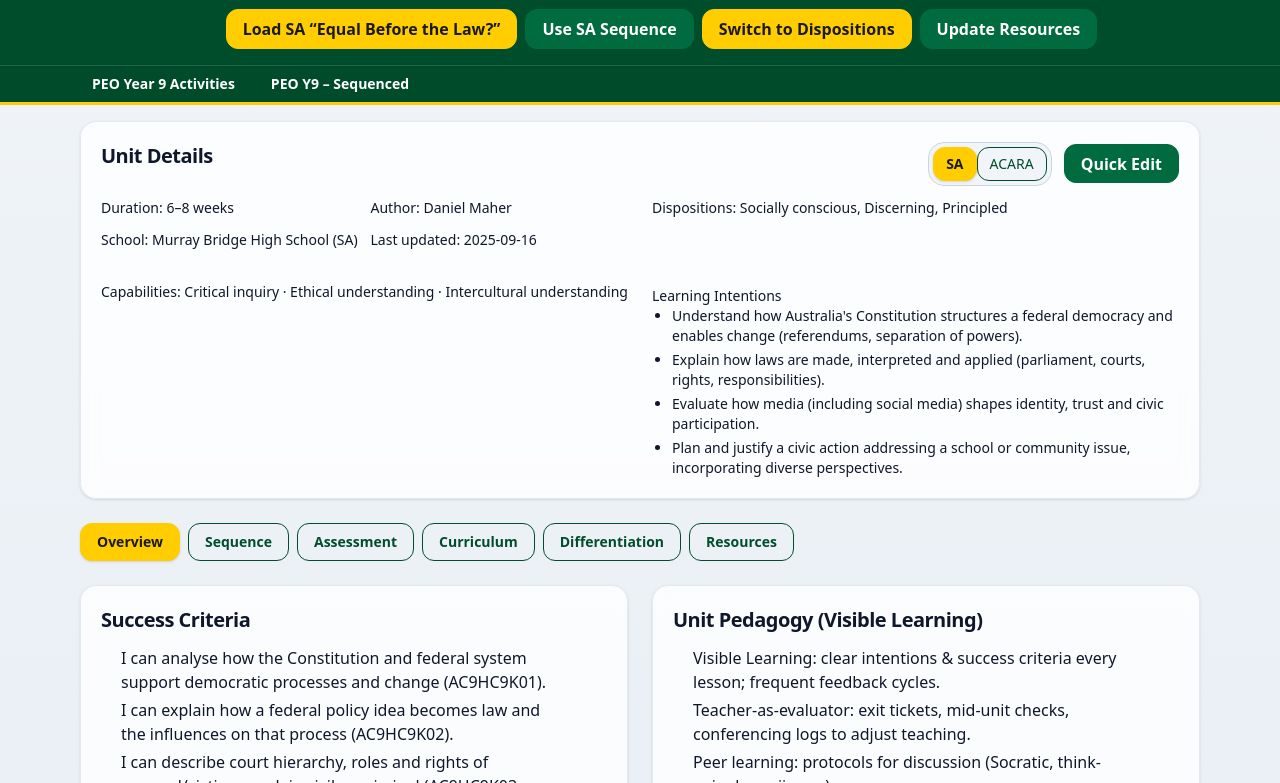
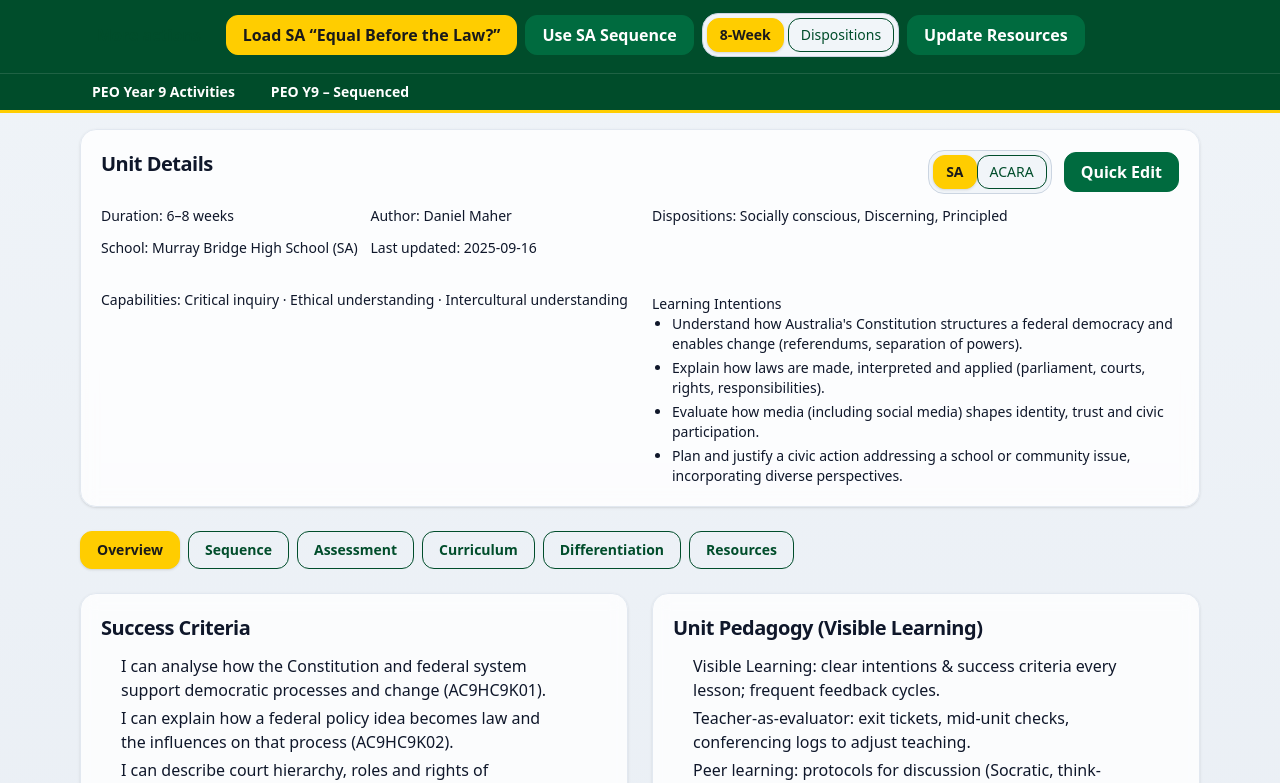
Before and after one commit to dmaher42/Democracy-v2, a plain HTML site: page index.htm in a window 1280 px wide. Shown: the part 255-1038 px from the top of the page. Drawn offline with nearby package versions, Linux system fonts and the light colour scheme.

Commit message:
Add view tabs with accessibility enhancements

```diff
--- a/index.htm
+++ b/index.htm
@@ -42,9 +42,41 @@
           Load SA “Equal Before the Law?”
         </button>
         <button id="toggleSequenceBtn" class="btn btn-secondary focus-ring">4-Week SA Curriculum</button>
-        <button id="toggleViewBtn" class="btn btn-secondary focus-ring" aria-pressed="false">
-          Switch to Dispositions
-        </button>
+        <div
+          class="inline-flex flex-wrap gap-1 rounded-2xl border border-slate-300 bg-slate-100 p-1"
+          id="viewToggle"
+          role="tablist"
+          aria-label="View toggle"
+          aria-orientation="horizontal"
+          data-view-tablist
+        >
+          <button
+            type="button"
+            id="viewTab-8week"
+            class="px-3 py-1.5 text-sm font-semibold rounded-xl tab shadow focus-ring"
+            role="tab"
+            aria-selected="true"
+            aria-controls="weekView"
+            tabindex="0"
+            data-view-tab="8week"
+            data-view-target="weekView"
+          >
+            8-Week
+          </button>
+          <button
+            type="button"
+            id="viewTab-dispositions"
+            class="px-3 py-1.5 text-sm rounded-xl tab focus-ring"
+            role="tab"
+            aria-selected="false"
+            aria-controls="dispView"
+            tabindex="-1"
+            data-view-tab="dispositions"
+            data-view-target="dispView"
+          >
+            Dispositions
+          </button>
+        </div>
         <button id="bulkResBtn"
           class="btn btn-secondary focus-ring"
           title="Bulk update Resources">
@@ -90,7 +122,14 @@
   </script>
 
   <main id="main" role="main" class="max-w-6xl mx-auto p-4">
-    <section id="weekView" class="space-y-6">
+    <section
+      id="weekView"
+      class="space-y-6"
+      role="tabpanel"
+      aria-labelledby="viewTab-8week"
+      data-view-panel="8week"
+      tabindex="0"
+    >
       <!-- Unit Details Card -->
       <section class="bg-white/80 backdrop-blur rounded-2xl shadow p-5 border border-slate-200">
         <div class="flex items-start justify-between gap-4">
@@ -193,7 +232,16 @@
       </div>
     </section>
 
-    <section id="dispView" class="space-y-6" hidden aria-hidden="true">
+    <section
+      id="dispView"
+      class="space-y-6"
+      role="tabpanel"
+      aria-labelledby="viewTab-dispositions"
+      data-view-panel="dispositions"
+      hidden
+      aria-hidden="true"
+      tabindex="-1"
+    >
       <section class="bg-white/80 backdrop-blur rounded-2xl shadow p-5 border border-slate-200">
         <div class="flex items-start justify-between gap-4">
           <div>
--- a/js/view-toggle.js
+++ b/js/view-toggle.js
@@ -1,62 +1,68 @@
 (function(){
-  const VIEW_KEY = 'y9_view'; // localStorage key
+  const VIEW_KEY = 'y9_view';
+  const VALID_VIEWS = ['8week', 'dispositions'];
+  const VIEW_SET = new Set(VALID_VIEWS);
+  const DEFAULT_VIEW = '8week';
 
-  const $ = (s, r=document) => r.querySelector(s);
+  const $ = (selector, root = document) => root.querySelector(selector);
+  const $$ = (selector, root = document) => Array.prototype.slice.call(root.querySelectorAll(selector));
 
-  // Try to style-match the existing "Load" button by cloning its classes
-  function styleMatchLoadButton() {
-    const loadBtn = Array.from(document.querySelectorAll('button, .btn, .button'))
-      .find(b => /\bload\b/i.test(b.textContent || ''));
-    const toggle = $('#toggleViewBtn');
-    if (loadBtn && toggle) {
-      toggle.className = ''; // reset
-      loadBtn.classList.forEach(c => toggle.classList.add(c));
+  function normaliseView(value) {
+    return (value || '').toLowerCase();
+  }
+
+  function asView(value) {
+    const view = normaliseView(value);
+    return VIEW_SET.has(view) ? view : '';
+  }
+
+  function getHashTarget() {
+    if (!location.hash) return null;
+    const raw = location.hash.slice(1);
+    if (!raw) return null;
+    let id = raw;
+    try {
+      id = decodeURIComponent(raw);
+    } catch {}
+    if (!id) return null;
+    return document.getElementById(id);
+  }
+
+  function viewFromHash() {
+    const target = getHashTarget();
+    if (!target) return '';
+    const panel = target.closest('[data-view-panel]');
+    if (!panel) return '';
+    return asView(panel.getAttribute('data-view-panel'));
+  }
+
+  function viewFromQuery() {
+    try {
+      const url = new URL(location.href);
+      return asView(url.searchParams.get('view'));
+    } catch {
+      return '';
+    }
+  }
+
+  function viewFromStorage() {
+    try {
+      return asView(localStorage.getItem(VIEW_KEY));
+    } catch {
+      return '';
     }
   }
 
   function getInitialView() {
-    // 1) URL param
-    try {
-      const q = new URL(location.href).searchParams.get('view');
-      if (q === '8week' || q === 'dispositions') return q;
-    } catch {}
-    // 2) Stored
-    try {
-      const saved = localStorage.getItem(VIEW_KEY);
-      if (saved === '8week' || saved === 'dispositions') return saved;
-    } catch {}
-    // 3) Default
-    return '8week';
+    return viewFromHash() || viewFromQuery() || viewFromStorage() || DEFAULT_VIEW;
   }
 
-  function setSectionVisible(el, on) {
-    if (!el) return;
-    el.hidden = !on;
-    el.setAttribute('aria-hidden', String(!on));
-  }
-
-  async function fetchJSON(path) {
-    const res = await fetch(path, { cache: 'no-store' });
-    if (!res.ok) throw new Error('Failed to fetch ' + path);
-    return res.json();
-  }
-
-  // Optional hooks if you have renderers and JSON paths
-  async function renderIfAvailable(view) {
-    if (view === '8week') {
-      if (typeof window.render8Week === 'function') {
-        if (!window.DATA_8WEEK && window.DATA_8WEEK_PATH) {
-          try { window.DATA_8WEEK = await fetchJSON(window.DATA_8WEEK_PATH); } catch {}
-        }
-        try { window.render8Week(window.DATA_8WEEK); } catch {}
-      }
-    } else {
-      if (typeof window.renderDispositions === 'function') {
-        if (!window.DATA_DISP && window.DATA_DISP_PATH) {
-          try { window.DATA_DISP = await fetchJSON(window.DATA_DISP_PATH); } catch {}
-        }
-        try { window.renderDispositions(window.DATA_DISP); } catch {}
-      }
+  function focusWithoutScroll(el) {
+    if (!el || typeof el.focus !== 'function') return;
+    try {
+      el.focus({ preventScroll: true });
+    } catch {
+      el.focus();
     }
   }
 
@@ -68,39 +74,179 @@
     } catch {}
   }
 
-  async function applyView(view) {
-    const week = $('#weekView');
-    const disp  = $('#dispView');
-    const btn  = $('#toggleViewBtn');
-
-    setSectionVisible(week, view === '8week');
-    setSectionVisible(disp,  view === 'dispositions');
-
-    if (btn) {
-      btn.textContent = (view === '8week') ? 'Switch to Dispositions' : 'Switch to 8-Week Plan';
-      btn.setAttribute('aria-pressed', String(view === 'dispositions'));
-    }
-
-    await renderIfAvailable(view);
+  async function fetchJSON(path) {
+    const res = await fetch(path, { cache: 'no-store' });
+    if (!res.ok) throw new Error('Failed to fetch ' + path);
+    return res.json();
   }
 
-  async function init() {
-    const week = $('#weekView');
-    const disp = $('#dispView');
-    const btn  = $('#toggleViewBtn');
-    if (!week || !disp || !btn) return; // graceful no-op if structure isn’t ready
+  async function renderIfAvailable(view) {
+    if (view === '8week') {
+      if (typeof window.render8Week === 'function') {
+        if (!window.DATA_8WEEK && window.DATA_8WEEK_PATH) {
+          try {
+            window.DATA_8WEEK = await fetchJSON(window.DATA_8WEEK_PATH);
+          } catch {}
+        }
+        try { window.render8Week(window.DATA_8WEEK); } catch {}
+      }
+    } else if (view === 'dispositions') {
+      if (typeof window.renderDispositions === 'function') {
+        if (!window.DATA_DISP && window.DATA_DISP_PATH) {
+          try {
+            window.DATA_DISP = await fetchJSON(window.DATA_DISP_PATH);
+          } catch {}
+        }
+        try { window.renderDispositions(window.DATA_DISP); } catch {}
+      }
+    }
+  }
 
-    styleMatchLoadButton();
+  function init() {
+    const tablist = $('[data-view-tablist]');
+    if (!tablist) return;
 
-    let view = getInitialView();
-    await applyView(view);
+    const tabButtons = $$('[data-view-tab]', tablist);
+    if (!tabButtons.length) return;
 
-    btn.addEventListener('click', async () => {
-      view = (view === '8week') ? 'dispositions' : '8week';
-      try { localStorage.setItem(VIEW_KEY, view); } catch {}
-      setUrlParam(view);
-      await applyView(view);
+    const entries = [];
+    const viewMap = new Map();
+
+    tabButtons.forEach((tab) => {
+      const view = asView(tab.getAttribute('data-view-tab'));
+      if (!view) return;
+
+      const targetId = tab.getAttribute('data-view-target') || tab.getAttribute('aria-controls') || '';
+      let panel = targetId ? document.getElementById(targetId) : null;
+      if (!panel) {
+        panel = document.querySelector(`[data-view-panel="${view}"]`);
+      }
+      if (!panel) return;
+
+      if (!panel.id) {
+        panel.id = `view-panel-${view}`;
+      }
+
+      panel.setAttribute('data-view-panel', view);
+      panel.setAttribute('role', 'tabpanel');
+
+      const tabId = tab.id || `view-tab-${view}`;
+      tab.id = tabId;
+      panel.setAttribute('aria-labelledby', tabId);
+      tab.setAttribute('aria-controls', panel.id);
+      tab.setAttribute('type', tab.getAttribute('type') || 'button');
+
+      entries.push({ view, tab, panel });
+      if (!viewMap.has(view)) {
+        viewMap.set(view, { view, tab, panel });
+      }
     });
+
+    if (!entries.length) return;
+
+    let currentView = '';
+
+    const setTabStates = (activeView) => {
+      entries.forEach(({ view, tab, panel }) => {
+        const isActive = view === activeView;
+        tab.setAttribute('aria-selected', isActive ? 'true' : 'false');
+        tab.setAttribute('tabindex', isActive ? '0' : '-1');
+        tab.classList.toggle('shadow', isActive);
+        tab.classList.toggle('font-semibold', isActive);
+        if (panel) {
+          panel.hidden = !isActive;
+          panel.setAttribute('aria-hidden', isActive ? 'false' : 'true');
+          panel.setAttribute('tabindex', isActive ? '0' : '-1');
+        }
+      });
+    };
+
+    const activateView = async (view, options = {}) => {
+      if (!VIEW_SET.has(view)) return;
+      const entry = viewMap.get(view);
+      if (!entry) return;
+      const { tab } = entry;
+
+      if (view === currentView && !options.force) {
+        if (options.focusTab) focusWithoutScroll(tab);
+        return;
+      }
+
+      currentView = view;
+      setTabStates(view);
+
+      if (options.store !== false) {
+        try { localStorage.setItem(VIEW_KEY, view); } catch {}
+      }
+
+      if (options.updateUrl !== false) {
+        setUrlParam(view);
+      }
+
+      if (options.focusTab) {
+        focusWithoutScroll(tab);
+      }
+
+      await renderIfAvailable(view);
+    };
+
+    let initialView = getInitialView();
+    if (!VIEW_SET.has(initialView)) {
+      initialView = DEFAULT_VIEW;
+    }
+    activateView(initialView, { updateUrl: false }).catch(() => {});
+
+    const moveFocus = async (targetEntry) => {
+      if (!targetEntry) return;
+      const { view, tab } = targetEntry;
+      await activateView(view);
+      focusWithoutScroll(tab);
+    };
+
+    entries.forEach((entry, index) => {
+      const { tab } = entry;
+
+      tab.addEventListener('click', async (event) => {
+        event.preventDefault();
+        await activateView(entry.view);
+      });
+
+      tab.addEventListener('keydown', async (event) => {
+        if (event.altKey || event.ctrlKey || event.metaKey) return;
+        const key = event.key || '';
+        const lower = key.toLowerCase();
+        let targetEntry = null;
+
+        if (lower === 'arrowleft' || lower === 'left') {
+          event.preventDefault();
+          const prevIndex = (index - 1 + entries.length) % entries.length;
+          targetEntry = entries[prevIndex];
+        } else if (lower === 'arrowright' || lower === 'right') {
+          event.preventDefault();
+          const nextIndex = (index + 1) % entries.length;
+          targetEntry = entries[nextIndex];
+        } else if (lower === 'home') {
+          event.preventDefault();
+          targetEntry = entries[0];
+        } else if (lower === 'end') {
+          event.preventDefault();
+          targetEntry = entries[entries.length - 1];
+        }
+
+        if (targetEntry) {
+          await moveFocus(targetEntry);
+        }
+      });
+    });
+
+    const syncFromHash = () => {
+      const hashView = viewFromHash();
+      if (hashView && hashView !== currentView) {
+        activateView(hashView).catch(() => {});
+      }
+    };
+
+    window.addEventListener('hashchange', syncFromHash);
   }
 
   if (document.readyState === 'loading') {
```
